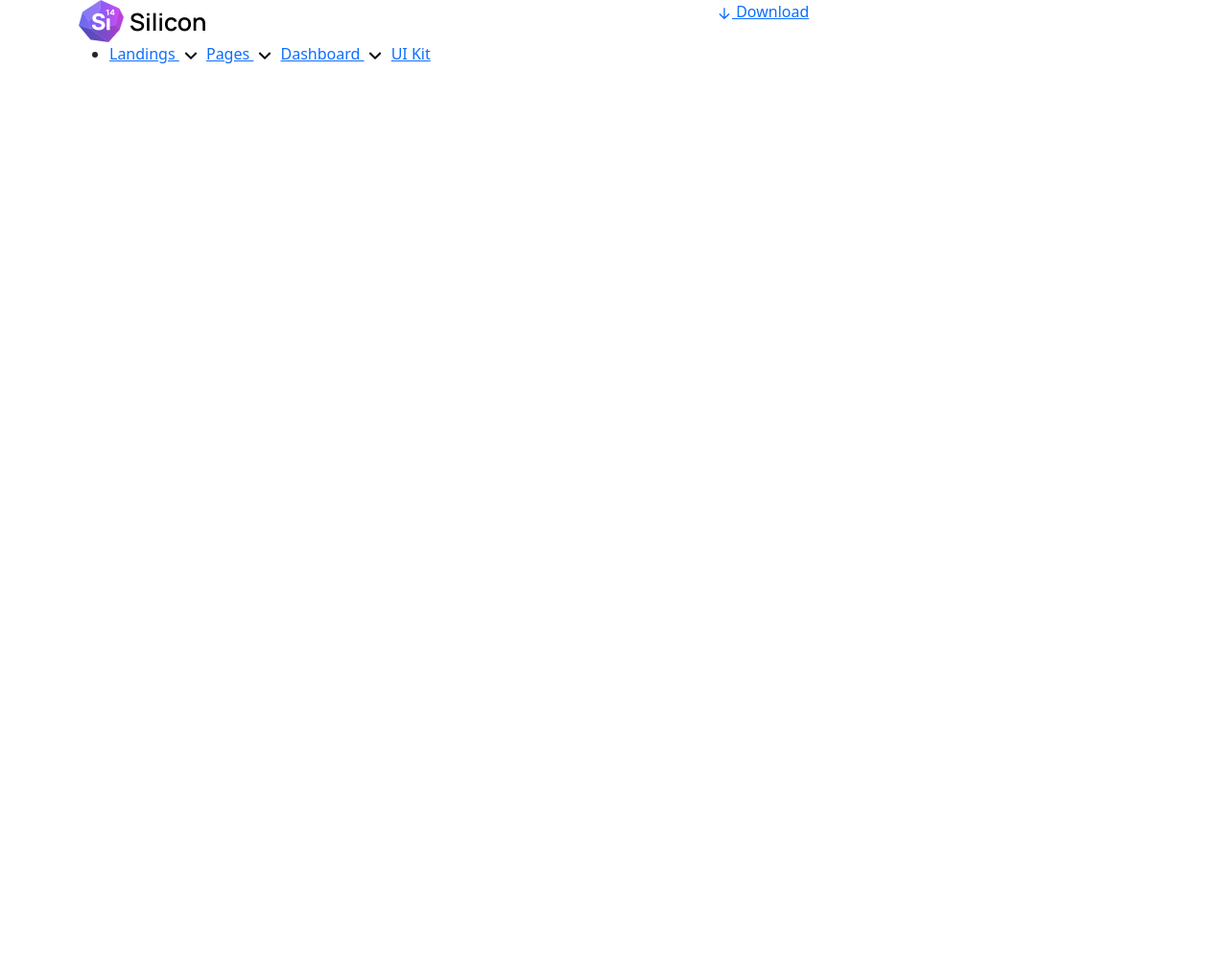
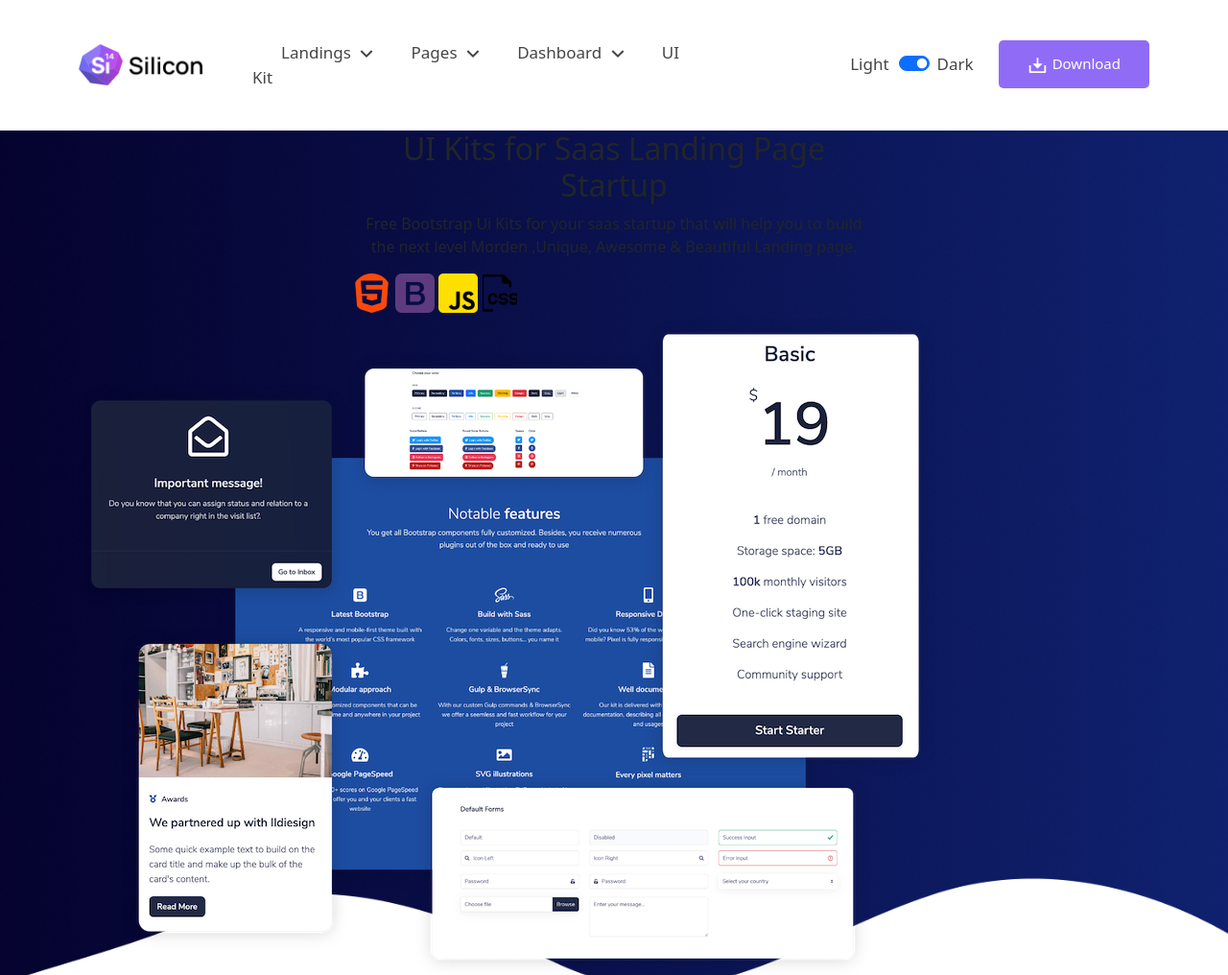
Before and after one commit to fabioassuncao/upkits, a website: page index.html in a window 1280 px wide. Shown: the whole page at 96% size. Before the commit the page ends 800 px from the top, so only its background shows below. Drawn offline with Linux system fonts and the light colour scheme.

Commit message:
header section complete

```diff
--- a/assets/scss/uikits.scss
+++ b/assets/scss/uikits.scss
@@ -5,3 +5,4 @@
 @import "./uikits/varriable";
 // Then add additional custom code here
 @import "./uikits/layout.scss";
+@import "./uikits/hero";
--- /dev/null
+++ b/assets/scss/uikits/_hero.scss
@@ -0,0 +1,5 @@
+.hero-section {
+    background-position: center;
+    background-repeat: no-repeat;
+    background-size: cover;
+}
--- a/assets/scss/uikits/_varriable.scss
+++ b/assets/scss/uikits/_varriable.scss
@@ -0,0 +1 @@
+$btn_color: #906CF6;
--- a/assets/scss/uikits/layouts/_header.scss
+++ b/assets/scss/uikits/layouts/_header.scss
@@ -0,0 +1,73 @@
+.hreader-area {
+    display: flex;
+    align-items: center;
+    justify-content: center;
+}
+
+.header {
+    padding: 42px 0;
+}
+
+.header-menu {
+    align-items: center;
+    margin-left: 50px;
+}
+
+.header-menu nav ul {
+    list-style: none;
+    margin: 0;
+    padding: 0;
+}
+
+.header-menu ul li {
+    display: inline-block;
+}
+
+.header-menu ul li a {
+    text-decoration: none;
+    font-size: 17px;
+    color: #454545;
+    margin-left: 30px;
+}
+
+.header-menu ul li a svg {
+    fill: #454545;
+}
+
+.header-right-bar {
+    float: right;
+    display: flex;
+    align-items: center;
+    justify-content: center;
+}
+
+.header-light-dark {
+    display: flex;
+    align-items: center;
+    justify-content: center;
+    margin-right: 16px;
+}
+
+.header-light span {
+    font-size: 17px;
+    color: #454545;
+    margin-right: 10px;
+}
+
+.header-btn {
+    background: $btn_color;
+    padding: 12px 30px;
+    border-radius: 5px;
+}
+
+.header-btn a {
+    font-size: 15px;
+    text-decoration: none;
+    color: white;
+}
+
+.header-btn a svg {
+    width: 21px;
+    fill: white;
+    margin-right: 5px;
+}
--- a/index.html
+++ b/index.html
@@ -38,11 +38,19 @@
                 <div class="col-lg-5">
                     <div class="header-right-bar">
                         <div class="header-light-dark">
-
+                            <div class="header-light">
+                                <span>Light</span>
+                            </div>
+                            <div class="form-check form-switch">
+                                <input class="form-check-input" type="checkbox" role="switch" id="flexSwitchCheckChecked" checked>
+                                <label class="form-check-label" for="flexSwitchCheckChecked"></label>
+                            </div>
+                            <div class="header-light">
+                                <span>Dark</span>
+                            </div>
                         </div>
                         <div class="header-btn">
-                            <a href="#"><svg xmlns="http://www.w3.org/2000/svg" aria-hidden="true" role="img" width="1em" height="1em" preserveAspectRatio="xMidYMid meet" viewBox="0 0 24 24"><path fill="none" stroke="currentColor" stroke-linecap="round" stroke-linejoin="round" stroke-width="2" d="M12 20V4m-7 9l7 7l7-7"/></svg>
-                                Download</a>
+                            <a href="#"><svg xmlns="http://www.w3.org/2000/svg" viewBox="0 0 24 24" width="24" height="24"><path fill="none" d="M0 0h24v24H0z"/><path d="M13 10h5l-6 6-6-6h5V3h2v7zm-9 9h16v-7h2v8a1 1 0 0 1-1 1H3a1 1 0 0 1-1-1v-8h2v7z"/></svg>Download</a>
                         </div>
                     </div>
                 </div>
@@ -54,7 +62,34 @@
 
 
     <!-- hero area start -->
+    <div class="hero-section" style="background-image: url(assets/img/hero-background.png);">
+        <div class="container">
+            <div class="row">
+                <div class="col-lg-6 offset-lg-3">
+                    <div class="hero-area">
+                        <div class="hero-top-section text-center">
+                            <h2><span>UI Kits</span> for Saas Landing Page <span>Startup</span></h2>
+                            <p>Free Bootstrap Ui Kits for your saas startup that will help you to build the next level Morden ,Unique, Awesome & Beautiful Landing page. </p>
+                        </div>
+                        <div class="hero-resource">
+                            <a href="#"><img class="img-fluid" src="assets/img/hero-img/html5.png" alt=""></a>
+                            <a href="#"><img class="img-fluid" src="assets/img/hero-img/bootstrap .png" alt=""></a>
+                            <a href="#"><img class="img-fluid" src="assets/img/hero-img/js .png" alt=""></a>
+                            <a href="#"><img class="img-fluid" src="assets/img/hero-img/css.png" alt=""></a>
+                        </div>
+                    </div>
 
+                </div>
+            </div>
+            <div class="row">
+                <div class="col-lg-12">
+                    <div class="hero-featured">
+                        <img class="img-fluid" src="assets/img/hero-img/hero-featured.png" alt="">
+                    </div>
+                </div>
+            </div>
+        </div>
+    </div>
     <!-- hero area end -->
 
 </body>
```
Also changed, not shown: assets/css/uikits.css, assets/img/hero-background.png (added), assets/img/hero-img/bootstrap .png (added), assets/img/hero-img/css.png (added), assets/img/hero-img/hero-featured.png (added), assets/img/hero-img/html5.png (added), assets/img/hero-img/js .png (added).
